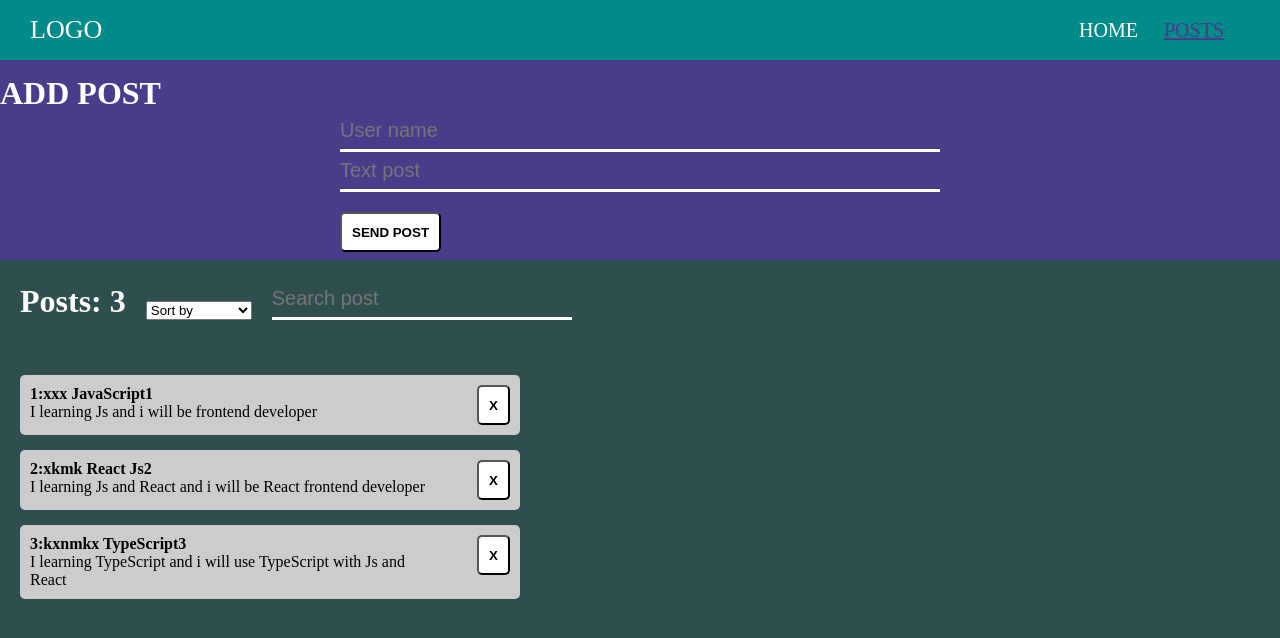
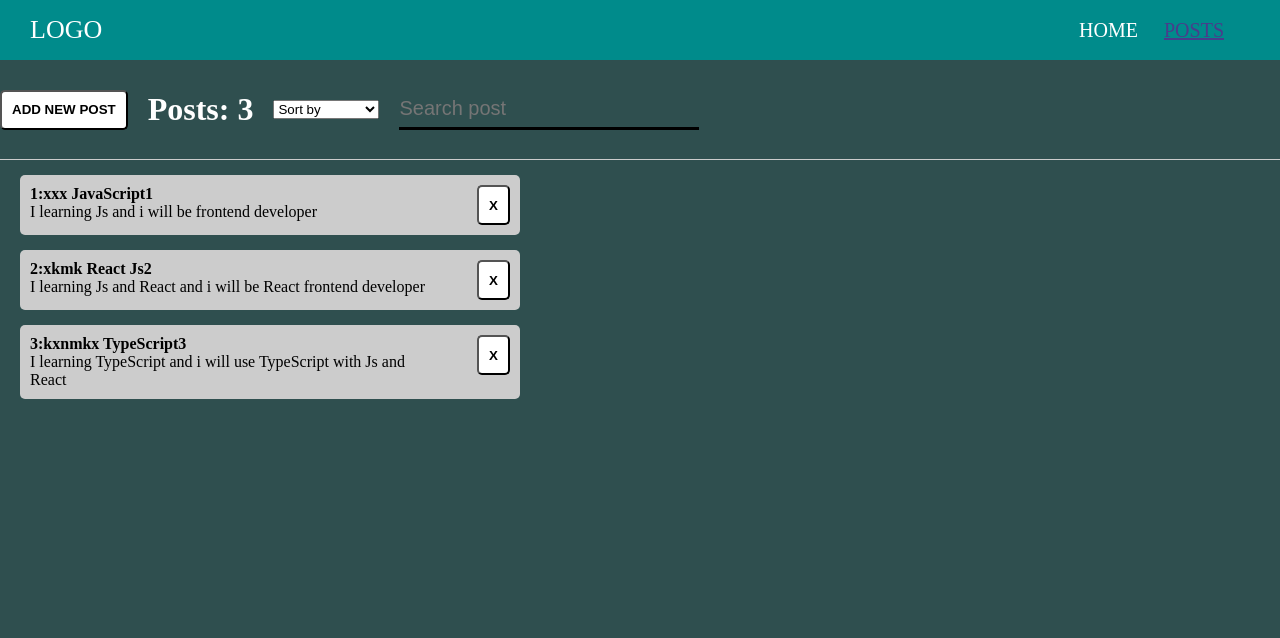
Before and after one commit to Alexander-026/fundamental_project, a React app: page /posts in a window 1280 px wide. Shown: the top 638 px of the page. Built offline with nearby package versions, Linux system fonts and the light colour scheme.

Commit message:
add modal window

```diff
--- a/src/UI/Input/Input.module.scss
+++ b/src/UI/Input/Input.module.scss
@@ -3,8 +3,8 @@
   background: transparent;
   border: none;
   outline: none;
-  color: #fff;
-  border-bottom: 3px solid #fff;
+  color: #000;
+  border-bottom: 3px solid #000;
   font-size: 20px;
   width: 100%;
   &:focus {
--- /dev/null
+++ b/src/UI/ModalWindow/ModalWindow.jsx
@@ -0,0 +1,17 @@
+import React from "react";
+import classes from "./ModalWindow.module.scss";
+
+const ModalWindow = ({ children, visible, setVisible }) => {
+
+  const rootClasses = [classes.ModalWindow]
+  if(visible) {
+    rootClasses.push(classes.active)
+  }
+  return (
+    <div className={rootClasses.join(' ')} onClick={() => setVisible(false)}>
+      <div className={classes.ModalWindow__content} onClick={(e) => e.stopPropagation()}>{children}</div>
+    </div>
+  );
+};
+
+export default ModalWindow;
--- a/src/app.scss
+++ b/src/app.scss
@@ -3,3 +3,18 @@
   padding: 0;
   box-sizing: border-box;
 }
+
+.post-enter {
+  transform: translateX(-350px);
+}
+.post-enter-active {
+  transform: translateX(0px);
+  transition: all 500ms ease-in;
+}
+.post-exit {
+  opacity: 1;
+}
+.post-exit-active {
+  transform: translateX(-350px);
+  transition: all 500ms ease-in;
+}
--- a/src/components/AddPost/AddPost.jsx
+++ b/src/components/AddPost/AddPost.jsx
@@ -1,9 +1,11 @@
 import React, { useMemo, useState } from "react";
 import classes from "./AddPost.module.scss";
-import Post from "./PostList/Post/Post";
+//import Post from "./PostList/Post/Post";
 import PostFilter from "./PostFilter/PostFilter";
 import PostForm from "./PostForm/PostForm";
 import PostList from "./PostList/PostList";
+import Button from "../../UI/Button/Button";
+import ModalWindow from '../../UI/ModalWindow/ModalWindow'
 
 const AddPost = () => {
   const [posts, setPosts] = useState([
@@ -24,13 +26,12 @@ const AddPost = () => {
     },
   ]);
 
-  //const [selectedSort, setSelectedSort] = useState("");
-  //const [searchQuery, setSearchQuery] = useState("");
 
   const [filter, setFilter] = useState({ sort: "", query: "" });
 
+  const [visible, setVisible] = useState(false)
+
   const sortedPost = useMemo(() => {
-    console.log("useMemo");
     if (filter.sort) {
       return [...posts].sort((a, b) =>
         a[filter.sort].localeCompare(b[filter.sort])
@@ -41,7 +42,6 @@ const AddPost = () => {
   }, [filter.sort, posts]);
 
   const sortedAndSearchedPost = useMemo(() => {
-    console.log("useMemo2");
     return sortedPost.filter((post) =>
       post.title.toLowerCase().includes(filter.query)
     );
@@ -49,6 +49,7 @@ const AddPost = () => {
 
   const createPost = (newPost) => {
     setPosts([...posts, newPost]);
+    setVisible(false)
   };
 
   const removePost = (post) => {
@@ -57,19 +58,13 @@ const AddPost = () => {
 
   return (
     <>
-      <div className={classes.post}>
-        <div className={classes.post__wrapper}>
-          <h1 className={classes.post__title}>Add Post</h1>
-          <div className={classes.post__input__wrapper}>
-            <PostForm create={createPost} />
-          </div>
-        </div>
-      </div>
-      <div className={classes.post__posts}>
-        <div className={classes.post__sort}>
+      <ModalWindow visible={visible} setVisible={setVisible}>
+        <PostForm create={createPost} />
+      </ModalWindow>
+      <div className={classes.addPost}>
+          <Button onClick={() => setVisible(true)}>ADD NEW POST</Button>
           <h1>Posts: {posts.length}</h1>
           <PostFilter filter={filter} setFilter={setFilter} />
-        </div>
       </div>
       <div className={classes.post__container}>
         <PostList
--- a/src/components/AddPost/AddPost.module.scss
+++ b/src/components/AddPost/AddPost.module.scss
@@ -1,38 +1,18 @@
 @import "../variables.scss";
-.post {
-  z-index: 100;
+.addPost {
   position: fixed;
   top: $navbarHeight;
-  left: 0;
-  right: 0;
-  height: $addPostHeight;
-  background: darkslateblue;
-  padding: 15px 0;
-  .post__title {
-    color: #fff;
-    text-transform: uppercase;
-  }
-  .post__input__wrapper {
-    width: 600px;
-    margin: 0 auto;
-  }
-}
-.post__posts {
-  position: fixed;
-  top: $navbarHeight + $addPostHeight;
   height: $postsHeight;
   z-index: 100;
   left: 0;
   right: 0;
   background: darkslategrey;
-}
-
-.post__sort {
+  border-bottom: 1px solid #ccc;
   display: flex;
-  align-items: flex-end;
-  padding: 20px;
+  justify-content: left;
+  align-items: center;
   h1 {
-    margin-right: 20px;
+    margin: 0 20px;
     color: #fff;
   }
 
@@ -42,11 +22,12 @@
   }
 }
 
+
 .post__container {
   padding-left: 20px;
   position: absolute;
   background: darkslategrey;
-  top: $navbarHeight + $addPostHeight + $postsHeight;
+  top: $navbarHeight  + $postsHeight;
   right: 0;
   left: 0;
   bottom: 0;
--- a/src/components/AddPost/PostForm/PostForm.jsx
+++ b/src/components/AddPost/PostForm/PostForm.jsx
@@ -7,7 +7,7 @@ const PostForm = ({create}) => {
   const [post, setPost] = useState({ title: "", body: "" });
   const addNewPost = (e) => {
     e.preventDefault();
-    if (post.title === "" || post.body === "") {
+    if (post.title === " " || post.body === " ") {
       return null;
     }
     const newPost = {
--- a/src/components/AddPost/PostList/PostList.jsx
+++ b/src/components/AddPost/PostList/PostList.jsx
@@ -1,13 +1,12 @@
 import React from "react";
 import { CSSTransition, TransitionGroup } from "react-transition-group";
 import Post from "./Post/Post";
-import "./PostList.scss";
 
 const PostList = ({ sortedAndSearchedPost, removePost }) => {
   return (
     <>
       {sortedAndSearchedPost.length ? (
-        <TransitionGroup>
+        <TransitionGroup >
           {sortedAndSearchedPost.map((post, index) => {
             return (
               <CSSTransition key={post.id} timeout={500} classNames="post">
--- a/src/components/AddPost/PostList/PostList.scss
+++ /dev/null
@@ -1,14 +0,0 @@
-.post-enter {
-  transform: translateX(-350px);
-}
-.post-enter-active {
-  transform: translateX(0px);
-  transition: all 500ms ease-in;
-}
-.post-exit {
-  opacity: 1;
-}
-.post-exit-active {
-  transform: translateX(-350px);
-  transition: all 500ms ease-in;
-}
--- a/src/components/variables.scss
+++ b/src/components/variables.scss
@@ -1,3 +1,3 @@
 $navbarHeight: 60px;
-$addPostHeight: 200px;
+$addPostHeight: 100px;
 $postsHeight: 100px;
```
Also changed, not shown: src/components/ModalWindow/ModalWindow.jsx (deleted, +0 -12 lines), src/UI/ModalWindow/ModalWindow.module.scss (renamed from src/components/ModalWindow/ModalWindow.module.scss).
